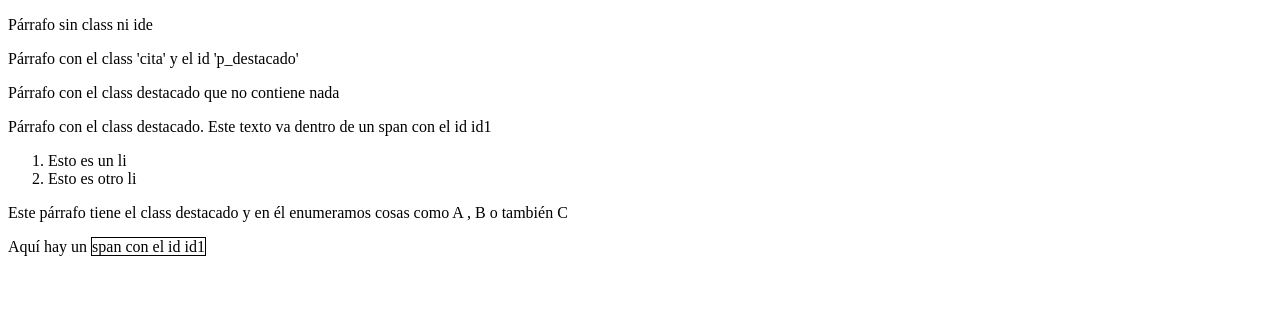
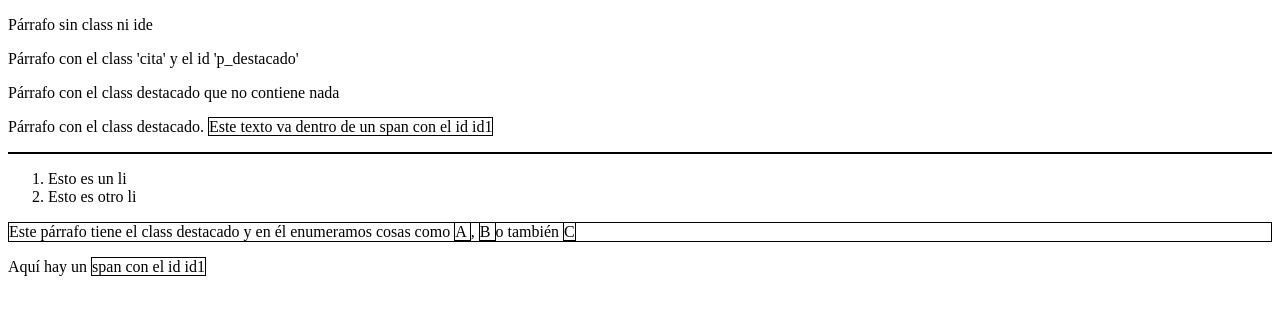
Before and after one commit to AlexBerenSobri/Examen-Sectores, a plain HTML site: page index.html in a window 1280 px wide. Drawn offline with Linux system fonts and the light colour scheme.

Commit message:
Ejercicio Sectores (Examen)

```diff
--- a/style.css
+++ b/style.css
@@ -2,3 +2,15 @@
 .destacado > #id1{
     border:solid black 1px;
    }
+   p.destacado > .elemento_numeracion {
+    border:solid black 1px;
+   }
+   p.destacado > li.elemento_enumeracion {
+    border:solid black 1px;
+   }
+   p.destacado, span#id1 {
+    border:solid black 1px;
+   }
+   p.destacado {
+    border:solid black 1px;
+   }
```
